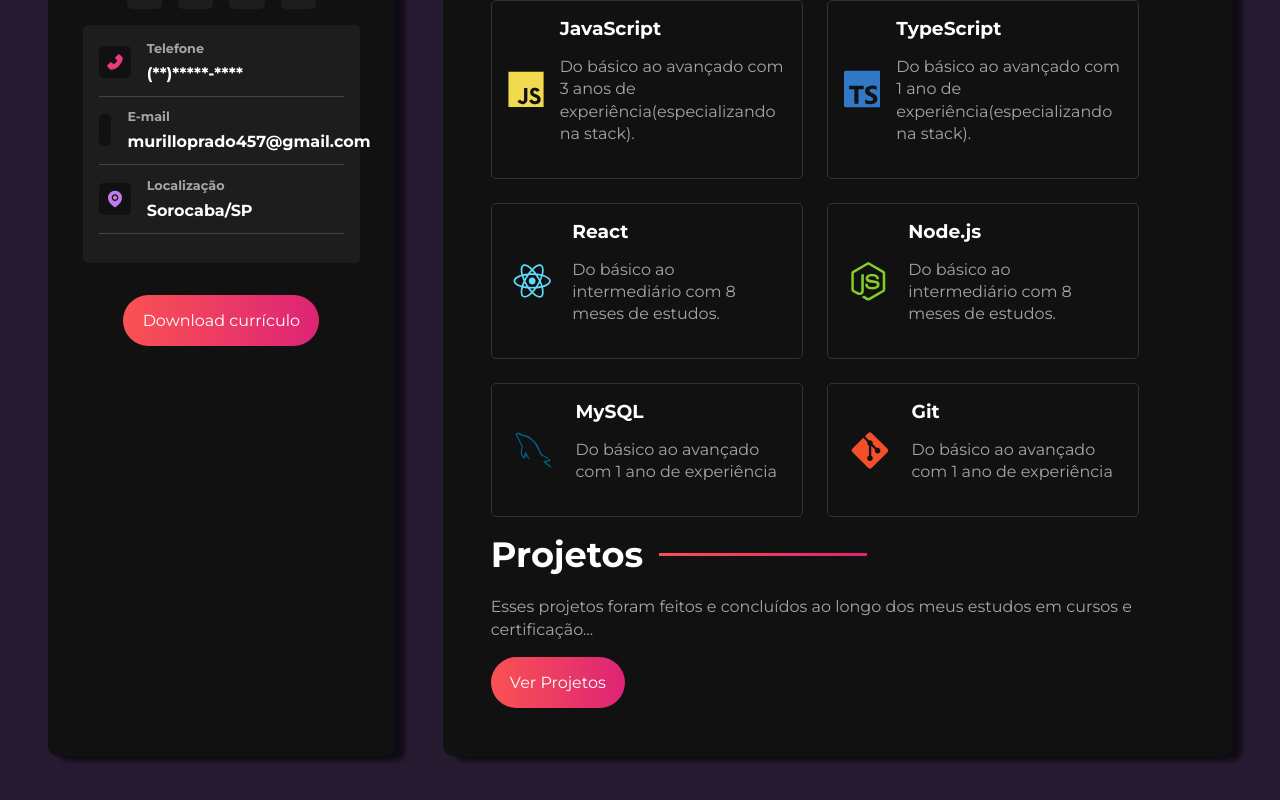
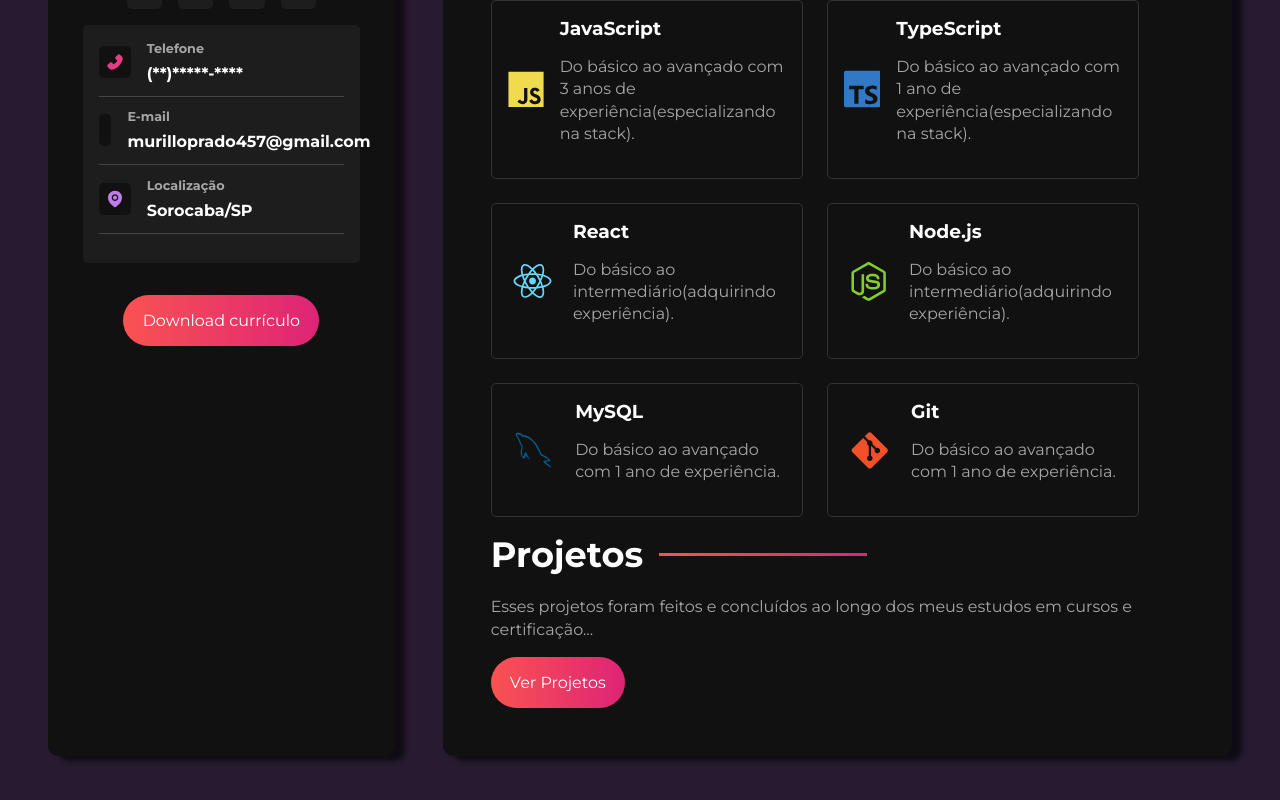
Before and after one commit to murilonp/new-portfolio, a React (Vite) app: page / in a window 1280 px wide. Shown: the part 712-1512 px from the top of the page. Built offline with nearby package versions, Linux system fonts and the light colour scheme.

Commit message:
Modified Description

```diff
--- a/src/components/Sidebar.jsx
+++ b/src/components/Sidebar.jsx
@@ -15,6 +15,7 @@ const Sidebar = () => {
         href="/src/Archive/Curriculo03.pdf"
         className="btn"
         download="Curriculo03.pdf"
+        type="application/pdf"
       >
         Download currículo
       </a>
--- a/src/components/TechnologiesContainer.jsx
+++ b/src/components/TechnologiesContainer.jsx
@@ -42,25 +42,25 @@ const technologies = [
   {
     id: 'react',
     name: 'React',
-    description: 'Do básico ao intermediário com 8 meses de estudos.',
+    description: 'Do básico ao intermediário(adquirindo experiência).',
     icon: <DiReact />
   },
   {
     id: 'node',
     name: 'Node.js',
-    description: 'Do básico ao intermediário com 8 meses de estudos.',
+    description: 'Do básico ao intermediário(adquirindo experiência).',
     icon: <DiNodejsSmall />
   },
   {
     id: 'mysql',
     name: 'MySQL',
-    description: 'Do básico ao avançado com 1 ano de experiência',
+    description: 'Do básico ao avançado com 1 ano de experiência.',
     icon: <DiMysql />
   },
   {
     id: 'git',
     name: 'Git',
-    description: 'Do básico ao avançado com 1 ano de experiência',
+    description: 'Do básico ao avançado com 1 ano de experiência.',
     icon: <DiGit />
   }
 ];
```
